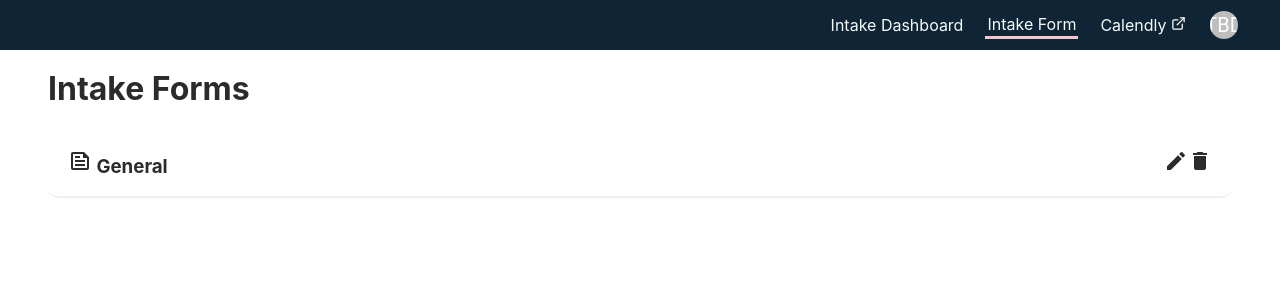
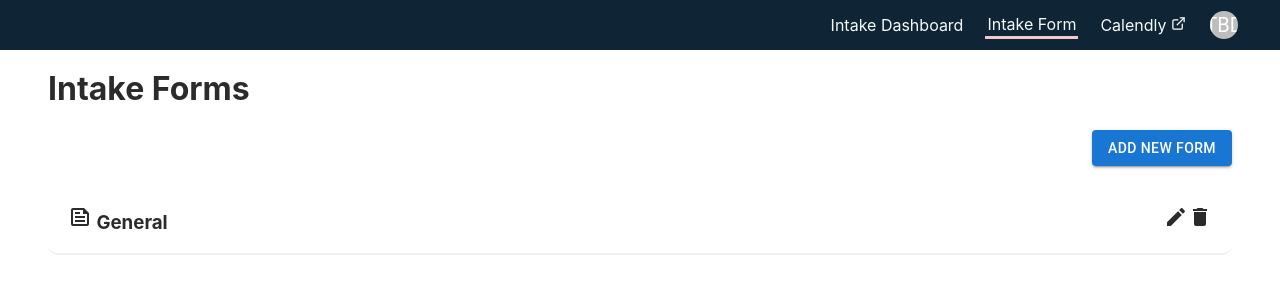
Before and after one commit to shannonbonet/siren-web, a Next.js app: page /IntakeForms in a window 1280 px wide. Shown: the top 300 px of the page. Built offline with nearby package versions, Linux system fonts and the light colour scheme; no server answers; sample sign-in values are in the browser's storage.

Commit message:
add form button

```diff
--- a/src/components/FormHolder/FormHolder.tsx
+++ b/src/components/FormHolder/FormHolder.tsx
@@ -11,7 +11,7 @@ interface FormHolderProps {
 const FormHolder = (props: FormHolderProps) => {
     return (
         <div className={styles.root}>
-                <h3 className={styles.title}> <FeedOutlinedIcon /> {props.formTitle}</h3>
+            <h3 className={styles.title}> <FeedOutlinedIcon /> {props.formTitle}</h3>
             <div className={styles.icons}>
                 <EditIcon />
                 <DeleteIcon />
--- a/src/pages/IntakeForms/index.tsx
+++ b/src/pages/IntakeForms/index.tsx
@@ -1,11 +1,16 @@
+import { Button } from "@mui/material";
 import FormHolder from "../../components/FormHolder/FormHolder";
 import IntakeForm from "../../components/IntakeForm/IntakeForm";
 import Layout from "../../components/Layout";
+import styles from "./styles.module.css";
 
 export default function GenQuestion() {
   return (
     <div>
         <h1>Intake Forms</h1>
+        <div className={styles.buttondiv}>
+          <Button variant="contained"> Add New Form </Button>
+        </div>
         <FormHolder formTitle="General"></FormHolder>
         {/* <IntakeForm /> */}
     </div>
--- /dev/null
+++ b/src/pages/IntakeForms/styles.module.css
@@ -0,0 +1,5 @@
+.buttondiv {
+    display: flex;
+    flex-direction: row-reverse;
+    margin: 20px 0px;
+}
```
Also changed, not shown: src/pages/IntakeForms/IntakeForms.module.css (deleted).
